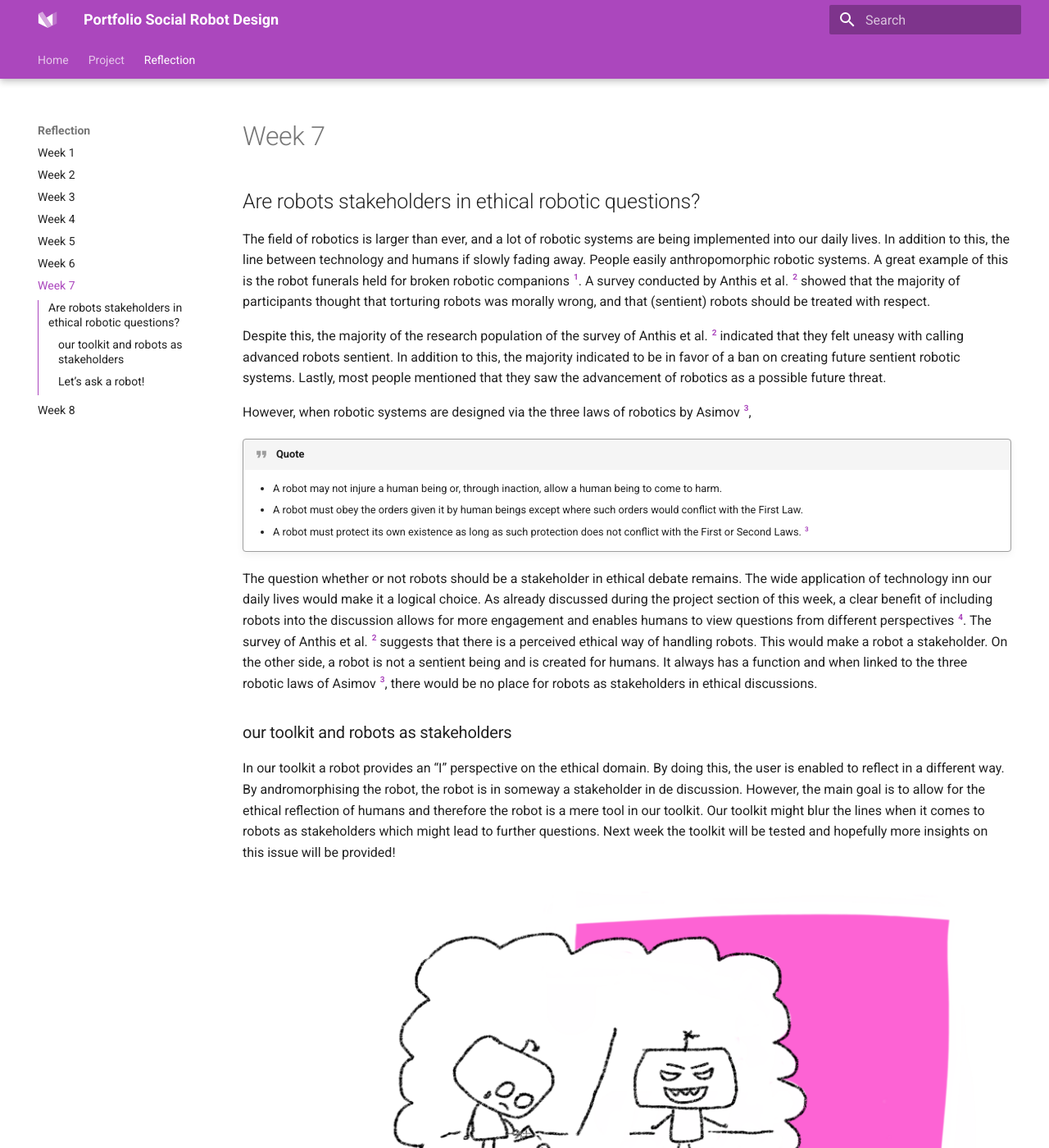
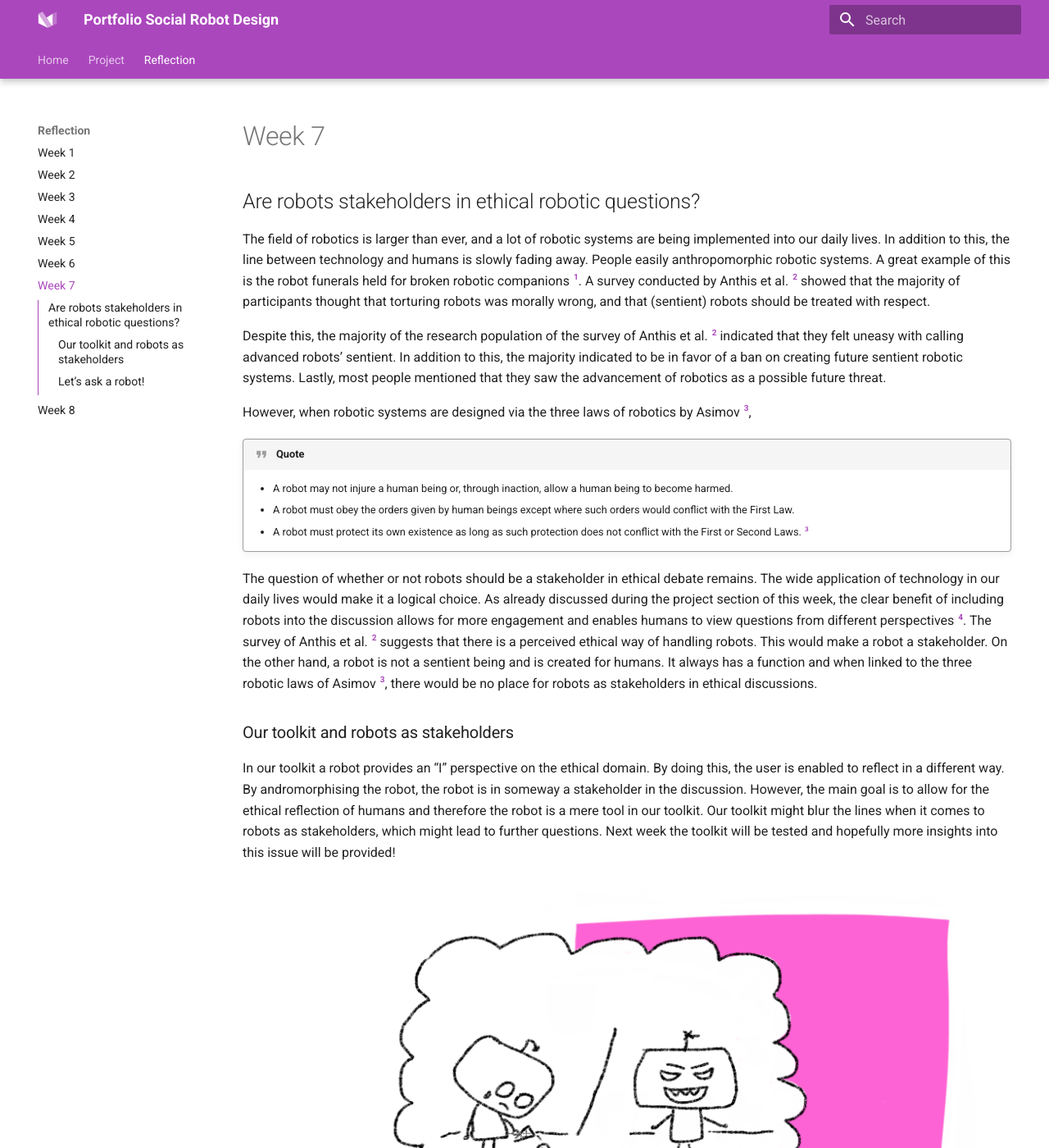
Before and after one commit to HilkeB/social-robot-design-portfolio, an MkDocs documentation site: the page built from docs/reflection7.md, in a window 1280 px wide and 1400 px high. Shown: the whole window at 82% size. Built offline with MkDocs 1.6.1 and Material for MkDocs 9.7.7, drawn with Linux system fonts in a browser that asks for light colours; some of the changed text lies outside the part shown.

Commit message:
Grammar check and titles in reflection8

```diff
--- a/docs/reflection7.md
+++ b/docs/reflection7.md
@@ -1,25 +1,25 @@
 ## Are robots stakeholders in ethical robotic questions?
-The field of robotics is larger than ever, and a lot of robotic systems are being implemented into our daily lives. In addition to this, the line between technology and humans if slowly fading away. People easily anthropomorphic robotic systems. A great example of this is the robot funerals held for broken robotic companions [^1]. A survey conducted by Anthis et al. [^2] showed that the majority of participants thought that torturing robots was morally wrong, and that (sentient) robots should be treated with respect.
+The field of robotics is larger than ever, and a lot of robotic systems are being implemented into our daily lives. In addition to this, the line between technology and humans is slowly fading away. People easily anthropomorphic robotic systems. A great example of this is the robot funerals held for broken robotic companions [^1]. A survey conducted by Anthis et al. [^2] showed that the majority of participants thought that torturing robots was morally wrong, and that (sentient) robots should be treated with respect.
 
 [^1]: ‘Beloved Robot Dogs Honored in Funeral Cerenomy, National Georgraphic, YouTube’. Accessed: June 9th 2025. [Online]. Available at: https://www.youtube.com/watch?v=85737zfBWXw
 [^2]: J. R. Anthis, J. V. T. Pauketat, A. Ladak, en A. Manoli, ‘Perceptions of Sentient AI and Other Digital Minds: Evidence from the AI, Morality, and Sentience (AIMS) Survey’, in Proceedings of the 2025 CHI Conference on Human Factors in Computing Systems, Yokohama Japan: ACM, apr. 2025, pp. 1-22. doi: 10.1145/3706598.3713329.
 
-Despite this, the majority of the research population of the survey of Anthis et al. [^2] indicated that they felt uneasy with calling advanced robots sentient. In addition to this, the majority indicated to be in favor of a ban on creating future sentient robotic systems. Lastly, most people mentioned that they saw the advancement of robotics as a possible future threat.
+Despite this, the majority of the research population of the survey of Anthis et al. [^2] indicated that they felt uneasy with calling advanced robots’ sentient. In addition to this, the majority indicated to be in favor of a ban on creating future sentient robotic systems. Lastly, most people mentioned that they saw the advancement of robotics as a possible future threat.
 
 However, when robotic systems are designed via the three laws of robotics by Asimov [^3],
 !!! quote
-    -	A robot may not injure a human being or, through inaction, allow a human being to come to harm.
-    -	A robot must obey the orders given it by human beings except where such orders would conflict with the First Law.
-    -	A robot must protect its own existence as long as such protection does not conflict with the First or Second Laws. [^3]
+    -   A robot may not injure a human being or, through inaction, allow a human being to become harmed.
+    -   A robot must obey the orders given by human beings except where such orders would conflict with the First Law.
+    -   A robot must protect its own existence as long as such protection does not conflict with the First or Second Laws. [^3]
 
 [^3]: ‘Laws of robotics’, Wikipedia. 18 februari 2025. Accessed: June 9th 2025. [Online] Available at: https://en.wikipedia.org/w/index.php?title=Laws_of_robotics&oldid=1276408410
 
-The question whether or not robots should be a stakeholder in ethical debate remains. The wide application of technology inn our daily lives would make it a logical choice. As already discussed during the project section of this week, a clear benefit of including robots into the discussion allows for more engagement and enables humans to view questions from different perspectives [^4]. The survey of Anthis et al. [^2] suggests that there is a perceived ethical way of handling robots. This would make a robot a stakeholder. On the other side, a robot is not a sentient being and is created for humans. It always has a function and when linked to the three robotic laws of Asimov [^3], there would be no place for robots as stakeholders in ethical discussions.
+The question of whether or not robots should be a stakeholder in ethical debate remains. The wide application of technology in our daily lives would make it a logical choice. As already discussed during the project section of this week, the clear benefit of including robots into the discussion allows for more engagement and enables humans to view questions from different perspectives [^4]. The survey of Anthis et al. [^2] suggests that there is a perceived ethical way of handling robots. This would make a robot a stakeholder. On the other hand, a robot is not a sentient being and is created for humans. It always has a function and when linked to the three robotic laws of Asimov [^3], there would be no place for robots as stakeholders in ethical discussions.
 
 [^4]: M. Kropf, ‘Trust and care robots: philosophical considerations, ethical challenges, and viable options’, Intel Serv Robotics, vol. 18, nr. 2, pp. 339-350, mrt. 2025, doi: 10.1007/s11370-025-00589-y.
 
-### our toolkit and robots as stakeholders
-In our toolkit a robot provides an “I” perspective on the ethical domain. By doing this, the user is enabled to reflect in a different way. By andromorphising the robot, the robot is in someway a stakeholder in de discussion. However, the main goal is to allow for the ethical reflection of humans and therefore the robot is a mere tool in our toolkit. Our toolkit might blur the lines when it comes to robots as stakeholders which might lead to further questions. Next week the toolkit will be tested and hopefully more insights on this issue will be provided!
+### Our toolkit and robots as stakeholders
+In our toolkit a robot provides an “I” perspective on the ethical domain. By doing this, the user is enabled to reflect in a different way. By andromorphising the robot, the robot is in someway a stakeholder in the discussion. However, the main goal is to allow for the ethical reflection of humans and therefore the robot is a mere tool in our toolkit. Our toolkit might blur the lines when it comes to robots as stakeholders, which might lead to further questions. Next week the toolkit will be tested and hopefully more insights into this issue will be provided!
 
 ![Robot as sentient being](images/robot_feelings.png)
 /// caption
```
Also changed, not shown: other parts of docs/reflection7.md (+1 -1 lines).
